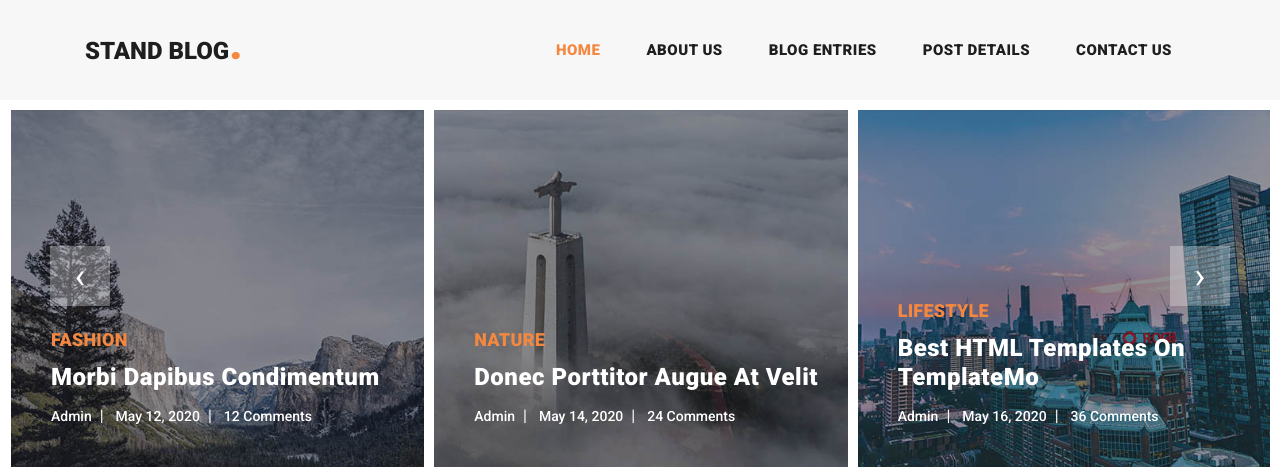
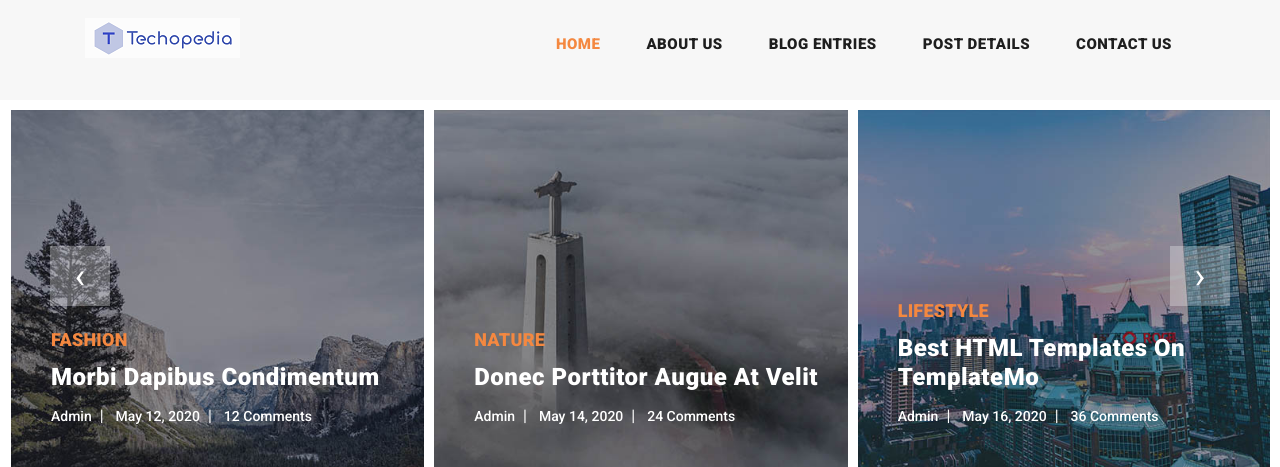
Before and after one commit to KawsarAhmad43/Techopedia, a Django app: page / in a window 1280 px wide. Shown: the top 467 px of the page. Run offline with Django 5.2, Linux system fonts and the light colour scheme; some libraries are stand-ins or nearby versions.

Commit message:
templating done

```diff
--- a/blog_website/templates/header.html
+++ b/blog_website/templates/header.html
@@ -1,7 +1,10 @@
+{% load static %}
 <header class="">
     <nav class="navbar navbar-expand-lg">
       <div class="container">
-        <a class="navbar-brand" href="index.html"><h2>Stand Blog<em>.</em></h2></a>
+        <a class="navbar-brand" href="index.html">
+          <img src="{% static 'images/techopedia.PNG' %}" alt="">
+        </a>
         <button class="navbar-toggler" type="button" data-toggle="collapse" data-target="#navbarResponsive" aria-controls="navbarResponsive" aria-expanded="false" aria-label="Toggle navigation">
           <span class="navbar-toggler-icon"></span>
         </button>
```
Also changed, not shown: blog_website/assets/images/techopedia.PNG (added).
